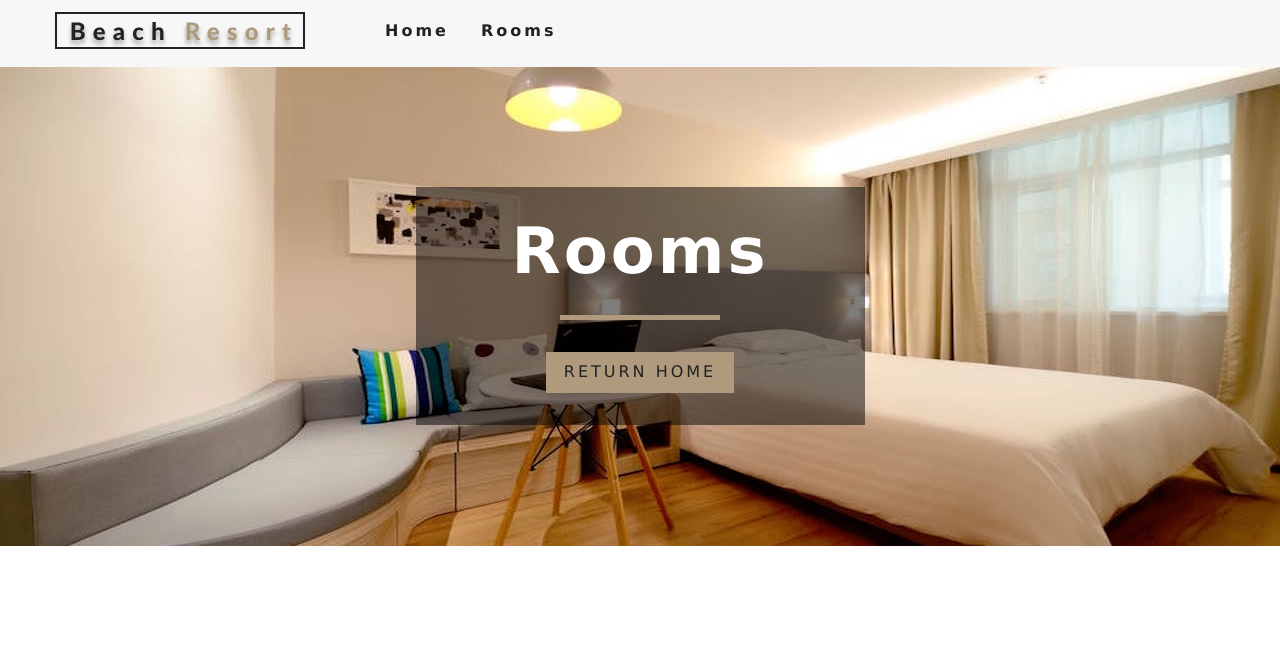
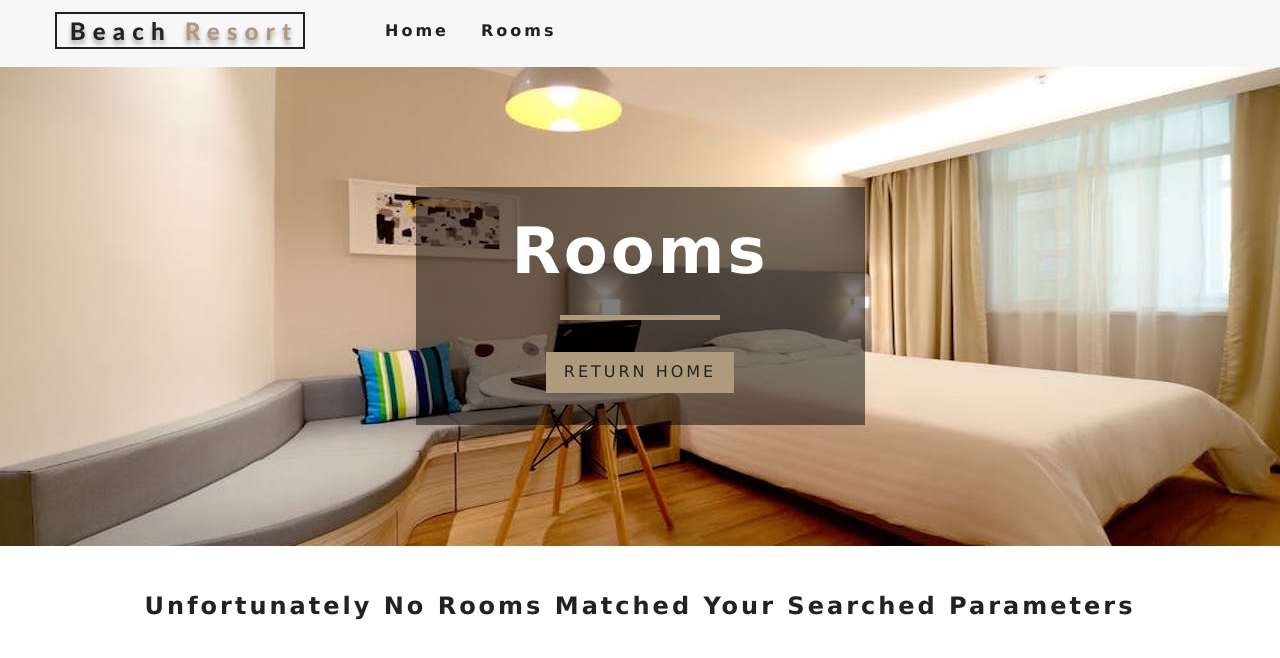
Before and after one commit to erdldncr/reacht-hotel-project, a React (Create React App) app: page /rooms in a window 1280 px wide. Shown: the top 658 px of the page. Built offline with nearby package versions, Linux system fonts and the light colour scheme.

Commit message:
context higher order functions have been added

```diff
--- a/src/components/RoomFilter.js
+++ b/src/components/RoomFilter.js
@@ -1,6 +1,8 @@
 import React from 'react'
 
+
 export default function RoomFilter() {
+
     return (
         <div>
 
--- a/src/components/RoomsContainer.js
+++ b/src/components/RoomsContainer.js
@@ -1,11 +1,20 @@
 import React from 'react'
 import RoomFilter from './RoomFilter'
 import RoomsList from './RoomsList'
-export default function RoomsContainer() {
-    return (
-        <div>
-            <RoomFilter/>
-            <RoomsList/>
-        </div>
-    )
+import {withRoomConsumer} from '../context'
+import Loading from './Loading'
+
+
+ function RoomsContainer({context}) {
+
+const {loading}=context
+
+return (
+    <>
+        {loading&&<Loading/>}
+        <RoomFilter/>
+        <RoomsList/>
+    </>
+)
 }
+export default withRoomConsumer(RoomsContainer)
--- a/src/components/RoomsList.js
+++ b/src/components/RoomsList.js
@@ -1,9 +1,15 @@
 import React from 'react'
+import {useGlobalContext} from '../context'
+import Room from '../components/Room'
+export default function RoomsList() {
+    const{sortedRooms}=useGlobalContext()
 
-export default function RoomsList() {
     return (
-        <div>
-
-        </div>
+        <>
+        {sortedRooms.length===0&& <div className="empty-search">
+        <h3>Unfortunately No Rooms Matched Your Searched Parameters</h3>
+        </div> }
+           {sortedRooms.map((room,index)=> <Room {...room} key={index}/> )}
+        </>
     )
 }
--- a/src/context.js
+++ b/src/context.js
@@ -1,11 +1,11 @@
-import React, { Component } from 'react';
+import React, { Component,useContext } from 'react';
 import items from './data'
 const RoomContext=React.createContext()
 class RoomProvider extends Component {
 
     state={
         rooms:[],
-        sorteedRooms:[],
+        sortedRooms:[],
         featuredRooms:[],
         loading:true
     }
@@ -32,6 +32,7 @@ class RoomProvider extends Component {
         return this.state.rooms.find(room=>room.slug===slug)
     }
 
+
     render() {
 
         return  <RoomContext.Provider
@@ -45,4 +46,15 @@ class RoomProvider extends Component {
 }
 const RoomConsumer=RoomContext.Consumer
 
+export function withRoomConsumer(Component){
+    return function ConsumerWrapper(props){
+     return   <RoomConsumer>
+                {value=><Component {...props} context={value}/>}
+            </RoomConsumer>
+    }
+}
 export  {RoomProvider,RoomContext,RoomConsumer}
+
+export function useGlobalContext(){
+    return useContext(RoomContext)
+}
```
